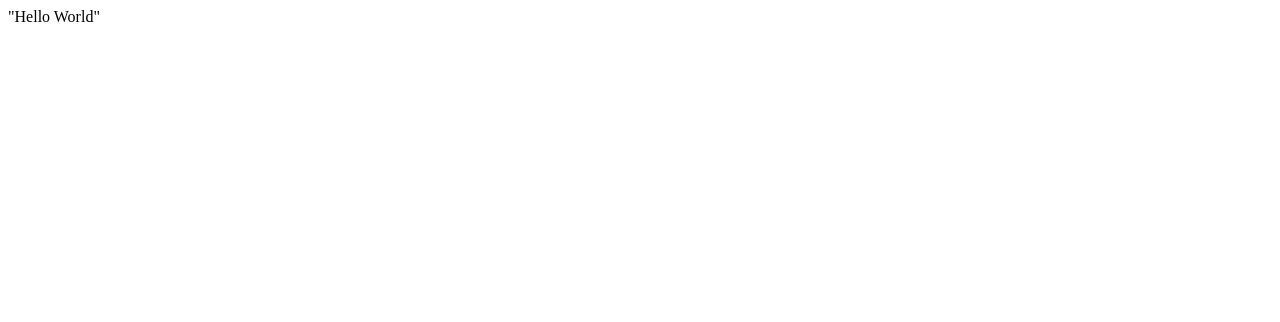
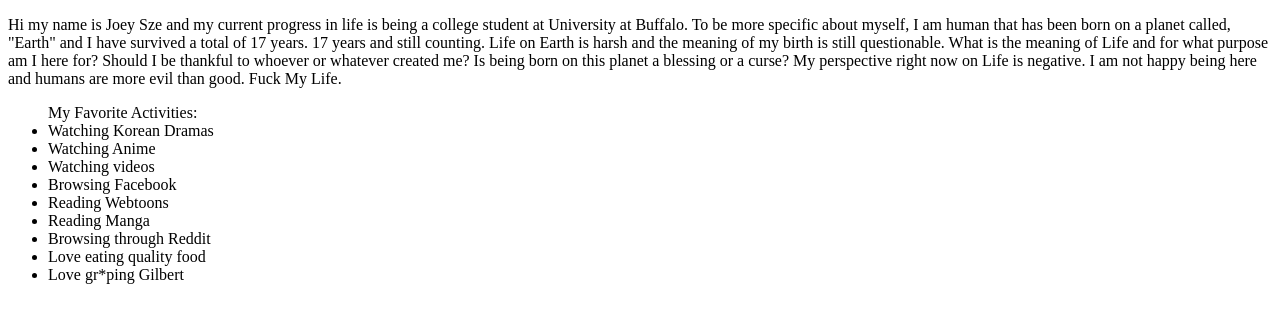
Before and after one commit to untitled-blank/untitled.github.io, a plain HTML site: page index.html in a window 1280 px wide. Drawn offline with Linux system fonts and the light colour scheme.

Commit message:
Add files via upload

```diff
--- a/index.html
+++ b/index.html
@@ -1 +1,31 @@
-"Hello World"
+<!doctype html>
+<html>
+  <head>
+    <title>My First Experiment</title>
+  </head>
+  <body>
+    <p> Hi my name is Joey Sze and my current progress in life is being a college
+     student at University at Buffalo. To be more specific about myself, I am
+     human that has been born on a planet called, "Earth" and I have survived a
+     total of 17 years. 17 years and still counting. Life on Earth is harsh and
+     the meaning of my birth is still questionable. What is the meaning of Life
+     and for what purpose am I here for? Should I be thankful to whoever or
+     whatever created me? Is being born on this planet a blessing or a curse?
+     My perspective right now on Life is negative. I am not happy being here
+     and humans are more evil than good. Fuck My Life.
+    </p>
+
+    <ul>
+      My Favorite Activities:
+      <li>Watching Korean Dramas</li>
+      <li>Watching Anime</li>
+      <li>Watching videos</li>
+      <li>Browsing Facebook</li>
+      <li>Reading Webtoons</li>
+      <li>Reading Manga</li>
+      <li>Browsing through Reddit</li>
+      <li>Love eating quality food</li>
+      <li>Love gr*ping Gilbert</li>
+    </ul>
+  </body>
+</html>
```
